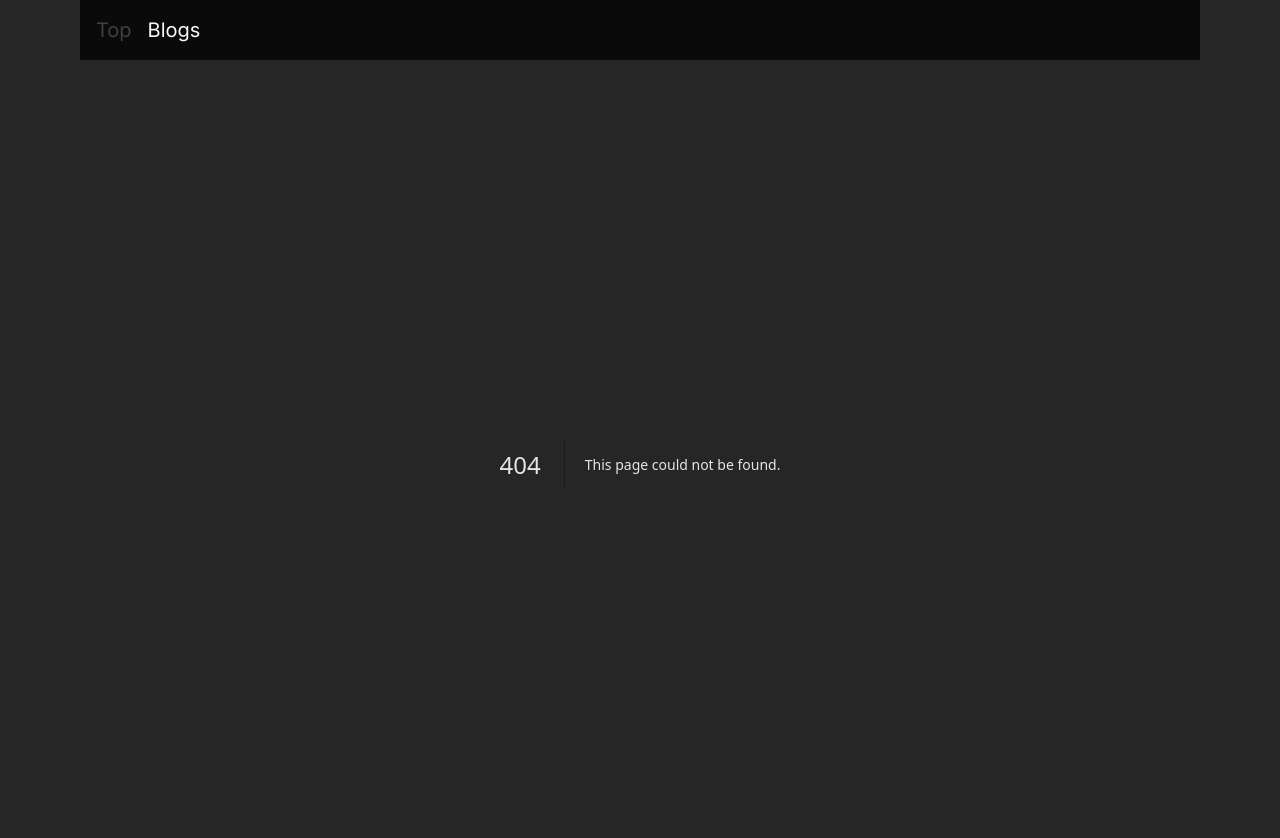
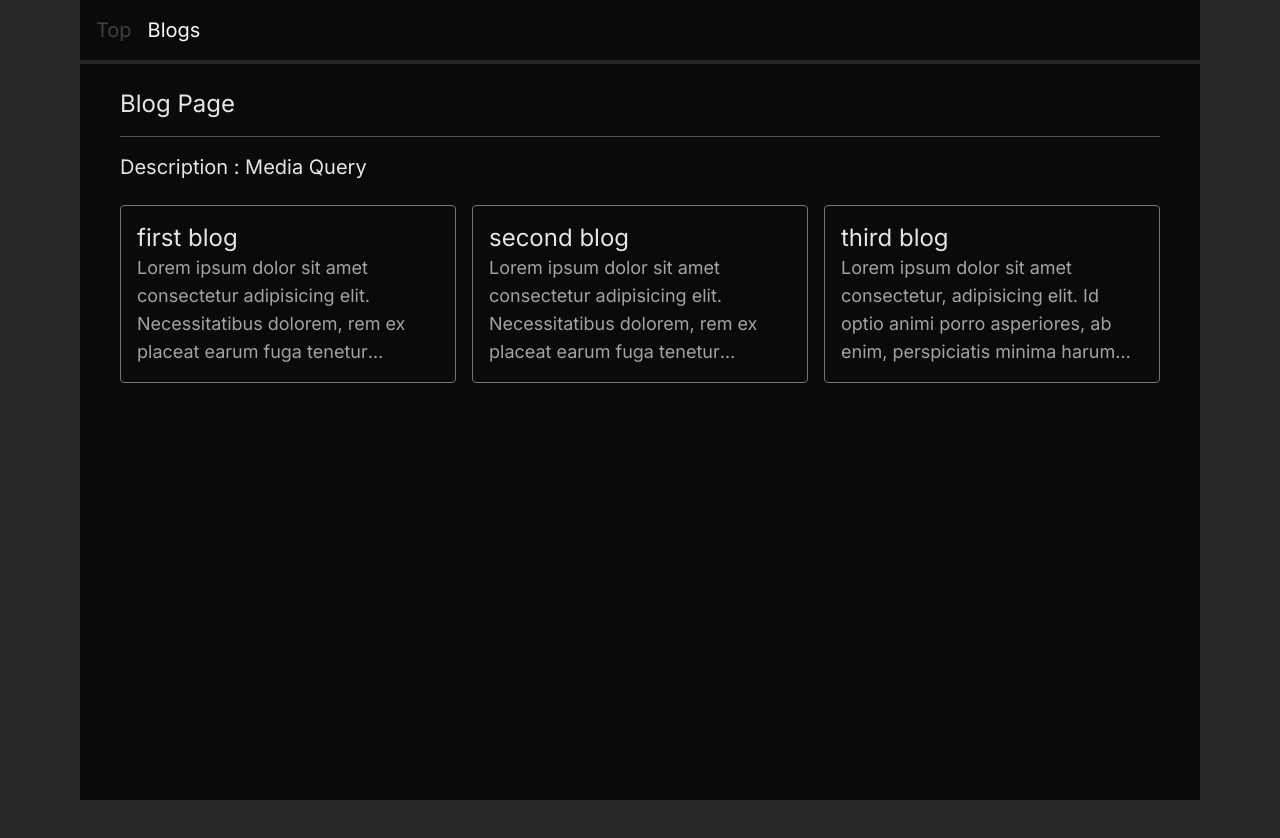
Before and after one commit to traindoggo/github-pages, a Next.js app: page /blogs in a window 1280 px wide. Before the commit this address had no page. Shown: the top 838 px of the page. After the commit the page ends 800 px from the top, so only its background shows below. Built offline with nearby package versions, Linux system fonts and the light colour scheme.

Commit message:
component: blogs

```diff
--- /dev/null
+++ b/src/app/blogs/[id]/page.tsx
@@ -0,0 +1,24 @@
+import { blogs } from "@/db/seed";
+import { notFound } from "next/navigation";
+
+export default function BlogPage({ params }: { params: { id: number } }) {
+  const blog = blogs.find((blog) => blog.id == params.id);
+
+  if (!blog) {
+    return notFound();
+  }
+
+  return (
+    <main className="flex-1 p-4 bg-neutral-950 px-10">
+      <header className="mb-6">
+        <h1 className={`text-3xl`}>{blog.title}</h1>
+      </header>
+
+      <hr className={`border-neutral-500 my-4`} />
+
+      <div key={blog.id} className={``}>
+        <p>{blog.content}</p>
+      </div>
+    </main>
+  );
+}
--- /dev/null
+++ b/src/app/blogs/page.tsx
@@ -0,0 +1,35 @@
+import { blogs } from "@/db/seed";
+import Link from "next/link";
+
+export default function BlogPage() {
+  return (
+    <main className="flex-1 pt-6 px-10 bg-neutral-950">
+      <header>
+        <h1 className={`text-2xl`}>Blog Page</h1>
+        <hr className={`my-4 border-neutral-600`} />
+        <p>Description : Media Query</p>
+      </header>
+
+      <div
+        className={`md:grid md:grid-cols-2 xl:grid xl:grid-cols-3
+            flex flex-col gap-4 mt-6`}
+      >
+        {blogs.map((blog) => (
+          <Link
+            href={`/blogs/${blog.id}`}
+            key={blog.id}
+            className={`flex flex-col p-4 border border-neutral-500 rounded`}
+          >
+            <header className={`text-2xl`}>{blog.title}</header>
+            <p
+              className={`text-neutral-400 text-lg h-30
+                overflow-hidden text-ellipsis line-clamp-4`}
+            >
+              {blog.content}
+            </p>
+          </Link>
+        ))}
+      </div>
+    </main>
+  );
+}
```
